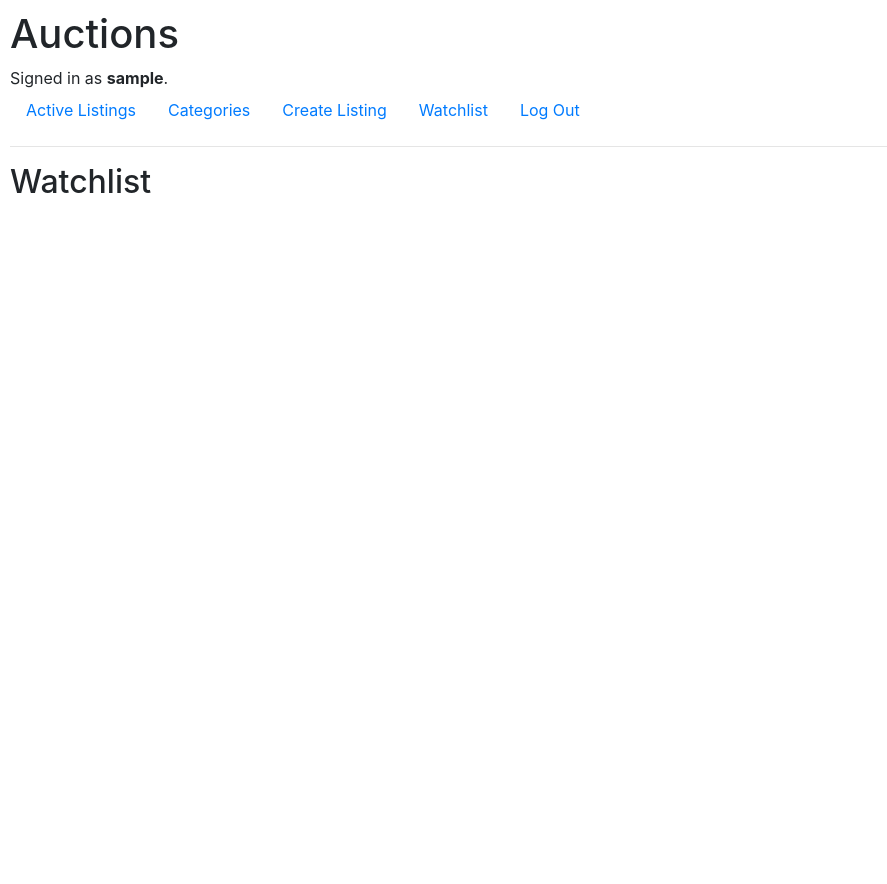
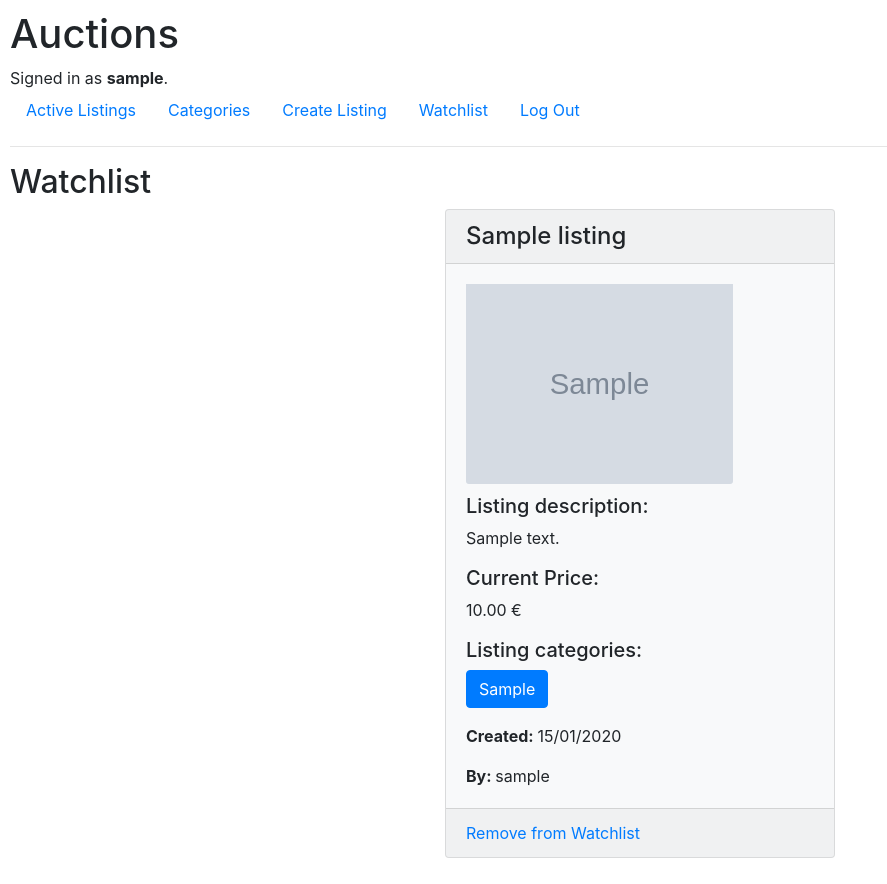
Before and after one commit to jpa-rocha/commerce, a Django app: a page that uses auctions/templates/auctions/watchlist.html in a window 1280 px wide. Shown: the whole page, without its empty margins (0-887 px from the left). Before the commit the page ends 193 px from the top, so only its background shows below. Run offline with Django 3.2, Linux system fonts and the light colour scheme; a user stored in the database is signed in; tables that the repository leaves empty hold one stand-in row (values such as "Sample post"); grey boxes marked "Sample" are stand-in pictures; some libraries are stand-ins or nearby versions.

Commit message:
added watchlist page

```diff
--- a/auctions/templates/auctions/watchlist.html
+++ b/auctions/templates/auctions/watchlist.html
@@ -3,7 +3,44 @@
 {% block body %}
     <h2>Watchlist</h2>
 
-    <div>
+    <div class='container-fluid'>
+    <div class='row justify-content-center'>
+    {% for entry in watchlist %}
+        {% if entry.user == user %}
+            <div class="col-4" style='display : inline-block'>
+            <div class='card bg-light mb-3'>
+            <h4 class="card-header">{{entry.item.name}}</h4>
+                <div class='card-body'>
+                <img src={{MEDIA_URL}}{{entry.item.picture}} style='height :200px ; width : auto' class='card-img-bottom img-fluid'>
+                    <h5 style='margin-top : 10px'>Listing description:</h5>
+                    <p class='card-text'>{{entry.item.description}}</p>
+                    <h5>Current Price:</h5>
+                    <p class='card-text'>{{entry.item.price}} €</p>
+                    <h5>Listing categories:</h5>
+                    <p>
+                    {% for catlink in catlinks%}
+                        {%if catlink.listing_id is entry.item.id%}
+                            {% for category in categories%}
+                                {% if catlink.category_id is category.id %}
+                                <a href="#" class="btn btn-primary" name='{{category.category}}'>{{category.category}}</a>
+                                {% endif %}
+                            {% endfor %}
+                        {% endif %}
+                    {% endfor %}
+                    </p>
+                    <p class='card-text'><span style='font-weight : bold'>Created: </span>{{entry.item.date_added}}</p>
+                    <p class='card-text'><span style='font-weight : bold'>By: </span>{{entry.user}}</p>
 
+                </div>
+                <div class="card-footer">
+                    <a href="{% url 'watchlist' entry.item.id %}" class="card-text" name='{{entry.item.id}}'>Remove from Watchlist</a>
+                </div>
+            </div>
+            </div>
+        {% endif %}
+    {% empty %}
+    <p>There are currently no items in your watchlist.</p>
+    {% endfor %}
+    </div>
     </div>
 {% endblock %}
--- a/auctions/views.py
+++ b/auctions/views.py
@@ -43,6 +43,8 @@ def index(request):
 def watchlist(request, itemid):
     watchlist = Watchlist.objects.all
     listings = Listing.objects.all
+    catlinks = Listing.category.through.objects.all()
+    categories = Category.objects.all
     user = request.user
     if itemid != "list":
         itemid = int(itemid)
@@ -51,14 +53,16 @@ def watchlist(request, itemid):
         check = inlist.exists()
         if not check:
             addition = Watchlist.objects.create(user=user,item=item)
-            return HttpResponseRedirect(reverse('index'))
+            return HttpResponseRedirect(request.META.get('HTTP_REFERER'))
         else:
             deletion = Watchlist.objects.filter(user_id=user.id, item_id = item).delete()
-            return HttpResponseRedirect(reverse('index'))
+            return HttpResponseRedirect(request.META.get('HTTP_REFERER'))
     else:
         return render(request, "auctions/watchlist.html",{
             'watchlist' : watchlist,
-            'listings' : listings
+            'listings' : listings,
+            'catlinks' : catlinks,
+            'categories' : categories,
 
         })
 
```
Also changed, not shown: auctions/templates/auctions/index.html (+0 -9 lines).
